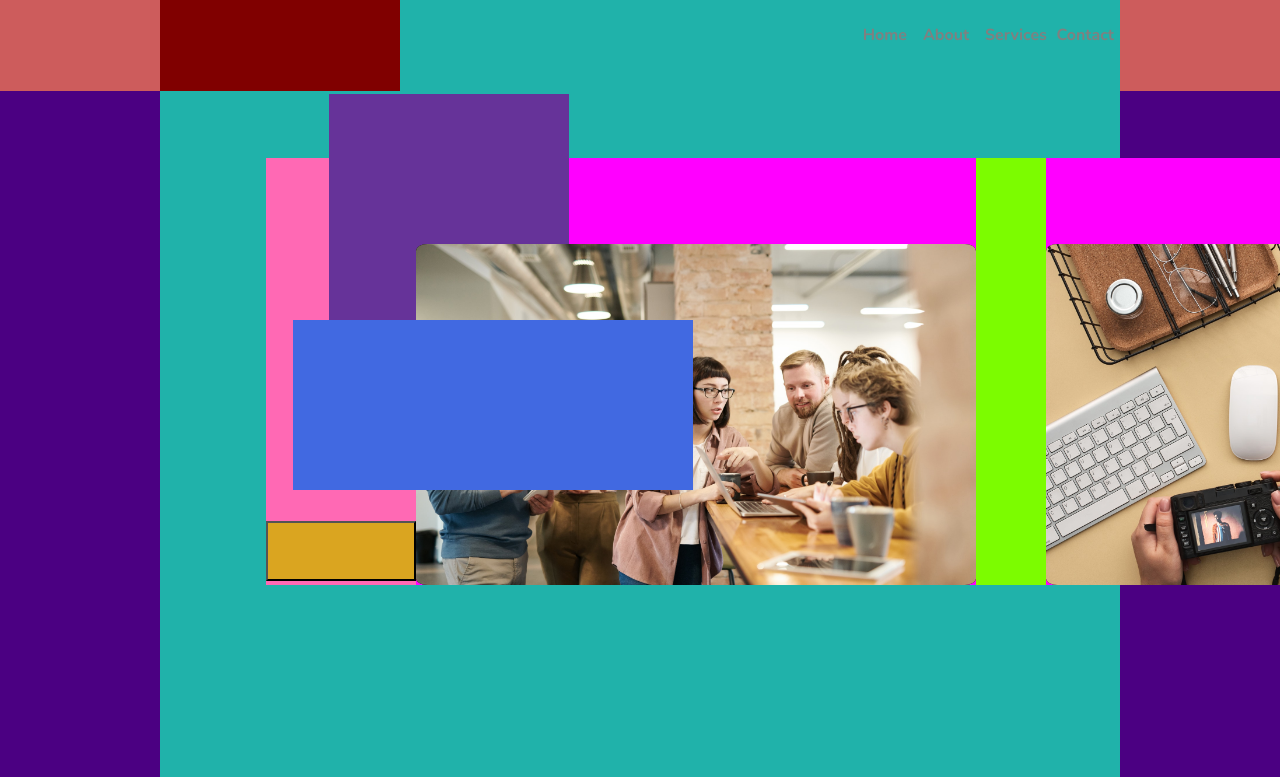
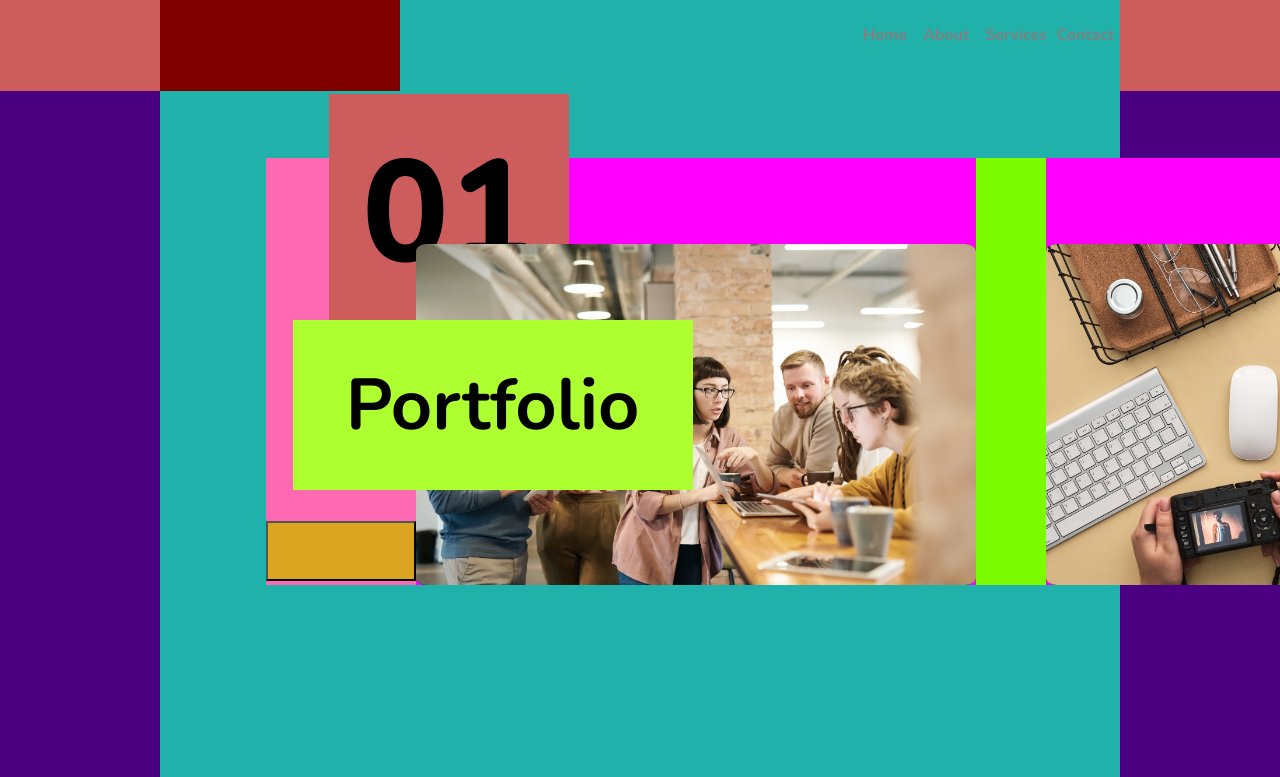
Before and after one commit to XavierMcin/Recreate-Template-1, a plain HTML site: page index.html in a window 1280 px wide. Shown: the part 21-798 px from the top of the page. Drawn offline with nearby package versions, Linux system fonts and the light colour scheme.

Commit message:
working on positioning slider elements

```diff
--- a/css/main.scss
+++ b/css/main.scss
@@ -8,6 +8,13 @@
     display: flex;
     flex-direction: column;
 }
+
+@mixin absoluteCenter {
+    display: flex;
+    justify-content: center;
+    align-items: center;
+}
+
 
 
 
@@ -146,6 +153,24 @@ main {
                         height: 240px;
                         top: -15%;
                         left: 42%;
+                        overflow: hidden;
+
+                        ul {
+                            height: 100%;
+                            width: auto;
+                            margin: 0;
+                            padding: 0;
+                            background-color: indianred;
+
+                            li {
+                                list-style: none;
+                                width: 100%;
+                                height: 100%;
+                                @include absoluteCenter();
+                                font-size: 9em;
+                                font-weight: 800;
+                            }
+                        }
                     }
 
                     &:nth-of-type(2) {
@@ -156,6 +181,24 @@ main {
                         top: 38%;
                         left: 18%;
                         z-index: 2;
+                        overflow: hidden;
+
+                        .h1-wrapper {
+                            width: 100%;
+                            height: auto;
+                            left: 0;
+                            top: -300%;
+                            background-color: greenyellow;
+
+                            h1 {
+                                height: 170px;
+                                margin: 0;
+                                @include absoluteCenter();
+                                font-size: 4.5em;
+                            }
+                        }
+
+
                     }
 
                     &:last-of-type {
--- a/index.html
+++ b/index.html
@@ -54,8 +54,22 @@
         <div class="container">
           <div id="image-slider">
             <div class="slide-title">
-              <div></div>
-              <div></div>
+              <div class="number-wrapper">
+                <ul>
+                  <li>01</li>
+                  <li>02</li>
+                  <li>03</li>
+                  <li>04</li>
+                </ul>
+              </div>
+              <div>
+                <div class="h1-wrapper">
+                  <h1>Branding</h1>
+                  <h1>Awesome</h1>
+                  <h1>Creative</h1>
+                  <h1>Portfolio</h1>
+                </div>
+              </div>
               <div>
                 <button></button>
               </div>
```
Also changed, not shown: css/main.css, 1 other file.
